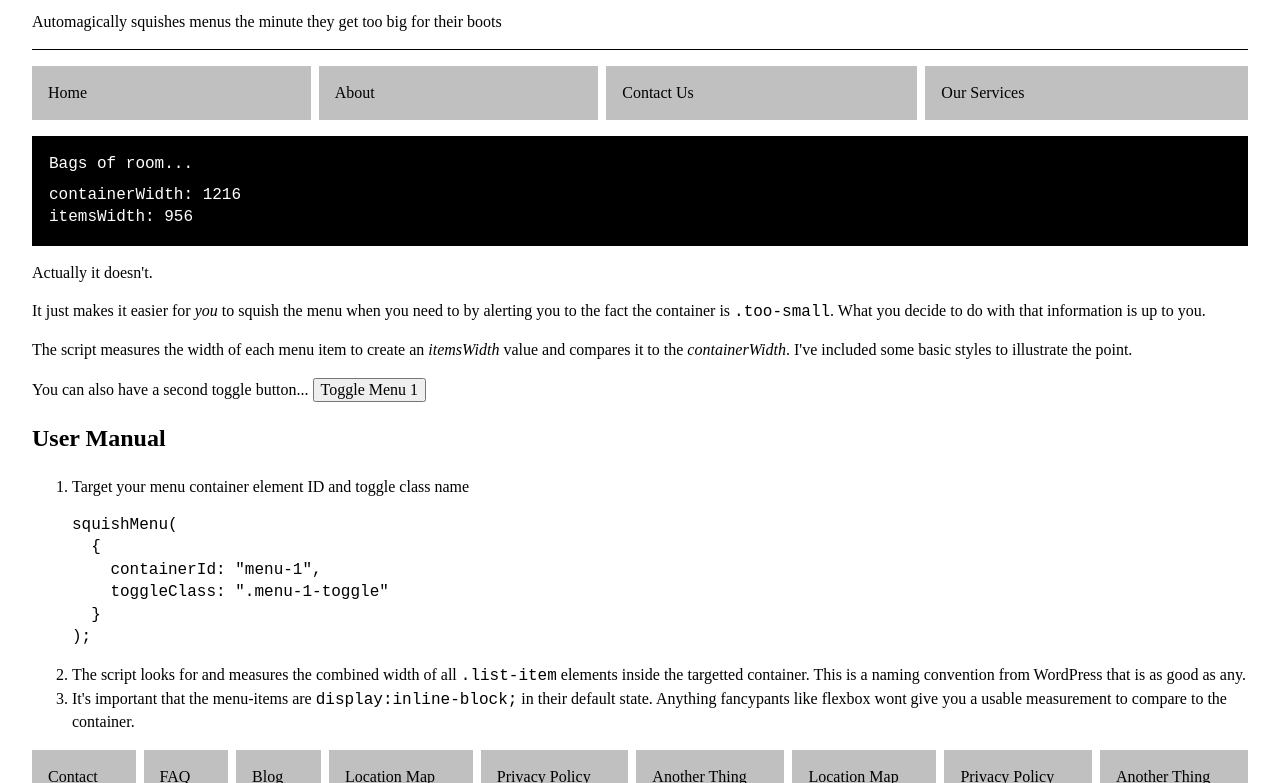
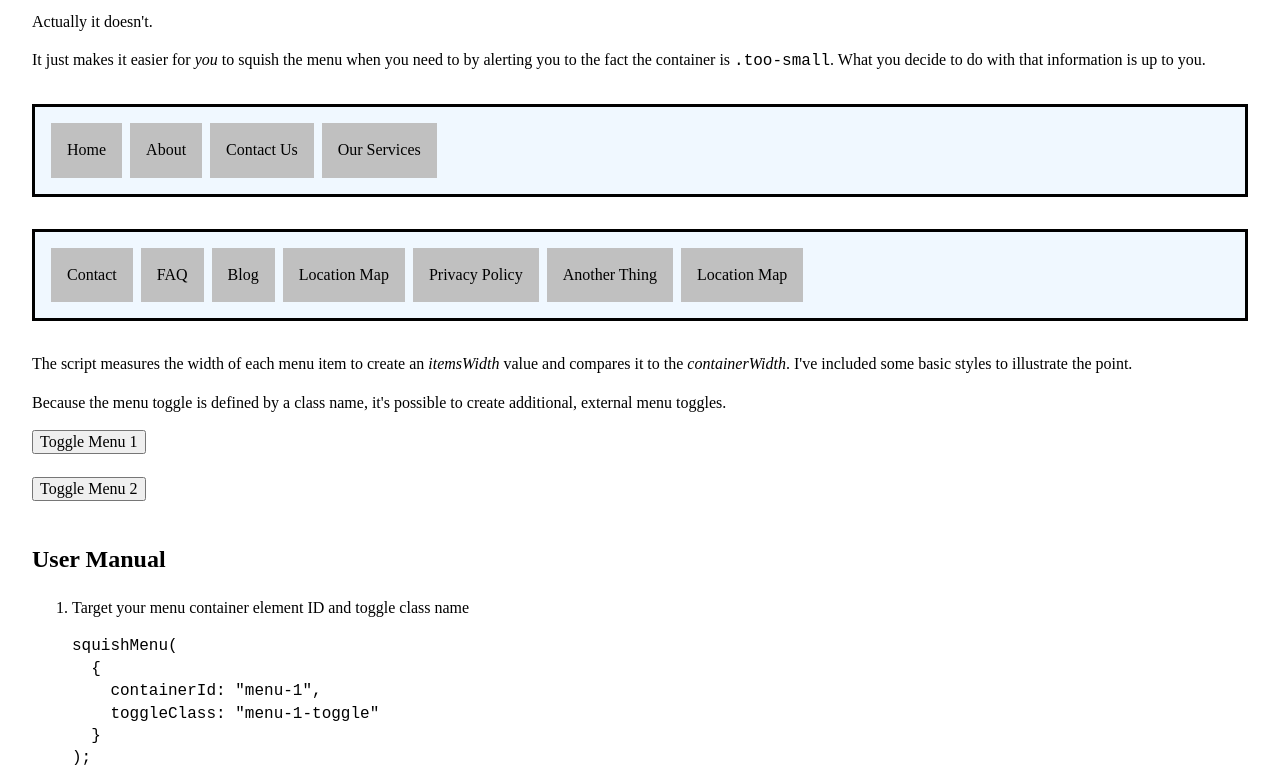
Before and after one commit to TheHeat/squishMenu, a website: page demo/index.html in a window 1280 px wide. Shown: the part 109-892 px from the top of the page. Drawn offline with nearby package versions, Linux system fonts and the light colour scheme.

Commit message:
better error handling

```diff
--- a/demo/demo.css
+++ b/demo/demo.css
@@ -1,11 +1,16 @@
-.menu-link, .menu-item a, .menu-toggle {
+.menu-link,
+.menu-item a,
+.menu-toggle {
   text-decoration: none;
   color: black;
   display: block;
+  min-width: min-content;
   padding: 1em;
   background: silver;
 }
-.menu-link:hover, .menu-item a:hover, .menu-toggle:hover {
+.menu-link:hover,
+.menu-item a:hover,
+.menu-toggle:hover {
   background: #a7a7a7;
 }
 
@@ -13,27 +18,12 @@ nav .menu {
   list-style: none;
   margin: 0;
   padding: 0;
-  display: -webkit-box;
-  display: -webkit-flex;
-  display: -ms-flexbox;
   display: flex;
   width: 100%;
 }
 
-.menu-item {
-  -webkit-flex-shrink: 0;
-      -ms-flex-negative: 0;
-          flex-shrink: 0;
-}
 .menu-item + .menu-item {
   margin-left: 0.5em;
-}
-
-.squish-ready .menu-item {
-  -webkit-box-flex: 1;
-  -webkit-flex-grow: 1;
-      -ms-flex-positive: 1;
-          flex-grow: 1;
 }
 
 .menu-toggle {
@@ -46,15 +36,10 @@ nav .menu {
 }
 
 .too-small ul {
-  -webkit-box-orient: vertical;
-  -webkit-box-direction: normal;
-  -webkit-flex-direction: column;
-      -ms-flex-direction: column;
-          flex-direction: column;
+  flex-direction: column;
   max-height: 0;
   overflow: hidden;
-  -webkit-transition: 0.5s;
-          transition: 0.5s;
+  transition: 0.5s;
 }
 
 .too-small .menu-item {
@@ -64,7 +49,7 @@ nav .menu {
 .too-small.is-open ul {
   max-height: 60em;
   -webkit-transition: 1s;
-          transition: 1s;
+  transition: 1s;
 }
 
 body {
@@ -93,11 +78,18 @@ header {
 .too-small + .report {
   background: red;
   -webkit-animation: alert 0.5s infinite;
-          animation: alert 0.5s infinite;
+  animation: alert 0.5s infinite;
   border: solid thin red;
 }
 .too-small + .report:before {
   content: "TOO SMALL!";
+}
+
+.menu-container {
+  border: solid;
+  margin: 2rem 0;
+  padding: 1rem;
+  background-color: aliceblue;
 }
 
 @-webkit-keyframes alert {
--- a/demo/demo.js
+++ b/demo/demo.js
@@ -1,26 +1,38 @@
-getItemsWidth = (container, callback) => {
-  var sum = 0;
+const getItemsWidth = (container, callback) => {
+  let sum = 0;
 
-  container.querySelectorAll(".menu-item").forEach(item => {
+  const items = container.querySelectorAll(".menu-item");
+
+  if (items.length > 0) {
+    items.forEach(item => {
       sum += item.offsetWidth;
     });
+  } else {
+    console.error("No .menu-items found in the container");
+  }
 
   typeof callback === "function" && callback();
   return sum;
 };
 
-squishMenu = options => {
+// squishMenu
+const squishMenu = options => {
   const container = document.getElementById(options.containerId);
 
-  itemsWidth = getItemsWidth(container, () => {
+  if (container === undefined) {
+    console.error("containerId is undefined");
+  } else if (container === null) {
+    console.error("containerId is not available");
+  } else {
+    const itemsWidth = getItemsWidth(container, () => {
       // After we've calculated the width of all the .menu-items
       // add class .squish-ready to the container
       container.classList.add("squish-ready");
     });
 
-  // Set appropriate
+    // Set appropriate classes
     function setStates() {
-    containerWidth = container.offsetWidth;
+      const containerWidth = container.offsetWidth;
 
       if (itemsWidth <= containerWidth) {
         container.classList.remove("too-small");
@@ -36,30 +48,22 @@ squishMenu = options => {
 
     window.addEventListener("resize", setStates);
 
+    const toggles = document.getElementsByClassName(options.toggleClass);
+
+    if (toggles.length > 0) {
       // Click the .menu-toggle to open the menu. Obvs.
-  document.querySelectorAll(options.toggleClass).forEach(item =>
+      document.querySelectorAll("." + options.toggleClass).forEach(item =>
         item.addEventListener("click", () => {
           container.classList.toggle("is-open");
         })
       );
+    } else {
+      console.error("No toggleClass found or toggleClass is undefined");
+    }
+  }
 };
 
-// Demo only
-let containerWidth;
-let itemsWidth;
-
-const reportWidths = () => {
-  document.querySelector("#container-width").textContent = containerWidth;
-  document.querySelector("#items-width").textContent = itemsWidth;
-};
-
-// Demo only
-window.onresize = reportWidths;
-
 document.addEventListener("DOMContentLoaded", () => {
-  squishMenu({ containerId: "menu-1", toggleClass: ".menu-1-toggle" });
-  squishMenu({ containerId: "menu-2", toggleClass: ".menu-2-toggle" });
-
-  /// Demo only
-  reportWidths();
+  squishMenu({ containerId: "menu-1", toggleClass: "menu-1-toggle" });
+  squishMenu({ containerId: "menu-2", toggleClass: "menu-2-toggle" });
 });
--- a/demo/index.html
+++ b/demo/index.html
@@ -1,26 +1,31 @@
 <html>
+
 <head>
   <meta charset="UTF-8" />
   <title>squishMenu.js</title>
   <meta name="viewport" content="width=device-width, initial-scale=1" />
 
-    <link
-      rel="stylesheet"
-      href="https://cdnjs.cloudflare.com/ajax/libs/normalize/3.0.3/normalize.min.css"
-    />
+  <link rel="stylesheet" href="https://cdnjs.cloudflare.com/ajax/libs/normalize/3.0.3/normalize.min.css" />
   <link rel="stylesheet" href="demo.css" />
 
   <script src="demo.js"></script>
 </head>
+
 <body>
-    <header>
-      <h1>squishMenu.js</h1>
+
+  <h1>squishMenu.js automagically squishes menus the minute they get too big for their boots</h1>
+  <p>Actually it doesn't.</p>
   <p>
-        Automagically squishes menus the minute they get too big for their boots
+    It just makes it easier for <em>you</em> to squish the menu when you need to by alerting you to the fact the
+    container
+    is <code>.too-small</code>. What you decide to do with that information is up to you.
   </p>
-    </header>
+
+
+
+  <div class="menu-container">
     <nav id="menu-1">
-      <span class="menu-1-toggle menu-toggle">Menu</span>
+      <span class="menu-1-toggle menu-toggle">Menu 1</span>
       <ul class="menu">
         <li class="menu-item"><a href="#">Home</a></li>
         <li class="menu-item"><a href="#">About</a></li>
@@ -28,19 +33,24 @@
         <li class="menu-item"><a href="#">Our Services</a></li>
       </ul>
     </nav>
+  </div>
 
-    <pre class="report">
-containerWidth: <span id="container-width"></span>
-itemsWidth: <span id="items-width"></span>
-</pre>
 
-    <p>Actually it doesn't.</p>
+  <div class="menu-container">
+    <nav id="menu-2">
+      <span class="menu-2-toggle  menu-toggle">Menu 2</span>
+      <ul class="menu">
+        <li class="menu-item"><a href="#">Contact</a></li>
+        <li class="menu-item"><a href="#">FAQ</a></li>
+        <li class="menu-item"><a href="#">Blog</a></li>
+        <li class="menu-item"><a href="#">Location Map</a></li>
+        <li class="menu-item"><a href="#">Privacy Policy</a></li>
+        <li class="menu-item"><a href="#">Another Thing</a></li>
+        <li class="menu-item"><a href="#">Location Map</a></li>
+      </ul>
+    </nav>
+  </div>
 
-    <p>
-      It just makes it easier for <em>you</em> to squish the menu when you need
-      to by alerting you to the fact the container is <code>.too-small</code>.
-      What you decide to do with that information is up to you.
-    </p>
 
   <p>
     The script measures the width of each menu item to create an
@@ -50,10 +60,13 @@ itemsWidth: <span id="items-width"></span>
   </p>
 
   <p>
-      You can also have a second toggle button...
+    Because the menu toggle is defined by a class name, it's possible to create additional, external menu toggles.
+
+  </p>
   <button class="menu-1-toggle">Toggle Menu 1</button>
-    </p>
-
+  <br /><br />
+  <button class="menu-2-toggle">Toggle Menu 2</button>
+  <br /><br />
   <h2>User Manual</h2>
   <ol>
     <li>
@@ -63,11 +76,10 @@ itemsWidth: <span id="items-width"></span>
 squishMenu(
   {
     containerId: "menu-1",
-    toggleClass: ".menu-1-toggle"
+    toggleClass: "menu-1-toggle"
   }
 );
-</pre
-          >
+</pre>
       </code>
     </li>
     <li>
@@ -82,19 +94,7 @@ squishMenu(
       the container.
     </li>
   </ol>
-    <nav id="menu-2">
-      <span class="menu-2-toggle  menu-toggle">Menu</span>
-      <ul class="menu">
-        <li class="menu-item"><a href="#">Contact</a></li>
-        <li class="menu-item"><a href="#">FAQ</a></li>
-        <li class="menu-item"><a href="#">Blog</a></li>
-        <li class="menu-item"><a href="#">Location Map</a></li>
-        <li class="menu-item"><a href="#">Privacy Policy</a></li>
-        <li class="menu-item"><a href="#">Another Thing</a></li>
-        <li class="menu-item"><a href="#">Location Map</a></li>
-        <li class="menu-item"><a href="#">Privacy Policy</a></li>
-        <li class="menu-item"><a href="#">Another Thing</a></li>
-      </ul>
-    </nav>
+
 </body>
+
 </html>
--- a/squish-menu.scss
+++ b/squish-menu.scss
@@ -1,68 +1,66 @@
 // Defines the look of a menu link
-.menu-link{
-  text-decoration:none;
-  color:black;
-  display:block;
-  padding:1em;
-  background:silver;
-  &:hover{
-    background:adjust-lightness(silver, -10);
+.menu-link {
+  text-decoration: none;
+  color: black;
+  display: block;
+  padding: 1em;
+  background: silver;
+  &:hover {
+    background: adjust-lightness(silver, -10);
   }
 }
 
 // Default styles for the nav UL
 nav .menu {
-  list-style:none;
-  margin:0;
-  padding:0;
-  display:flex;
-  width:100%;
+  list-style: none;
+  margin: 0;
+  padding: 0;
+  display: flex;
+  width: 100%;
 }
 
 // Individual menu-items and their nested links
-.menu-item{
-  flex-shrink:0;
-  &+.menu-item{
-    margin-left:0.5em;
+.menu-item {
+  flex: 0;
+  & + .menu-item {
+    margin-left: 0.5em;
   }
-  a{
+  a {
     @extend .menu-link;
   }
 }
 
 .menu-toggle {
   @extend .menu-link;
-  cursor:pointer;
-  display:none;
+  cursor: pointer;
+  display: none;
 }
-
 
 // What goes on when the container is .too-small??
 
 //Show the menu-toggle
 .too-small .menu-toggle {
-  display:block;
+  display: block;
 }
 
 // stack the menu-items with flex-direction
 // and collapse the list
 .too-small ul {
-  flex-direction:column;
-  max-height:0;
-  overflow:hidden;
+  flex-direction: column;
+  max-height: 0;
+  overflow: hidden;
   transition: 0.5s;
 }
 
 // Remove margins
-.too-small .menu-item{
-  margin:0;
+.too-small .menu-item {
+  margin: 0;
 }
-
 
 // Then we do this when the menu .is-open...
 
 // allow the menu to grow to a max-height (this allows the CSS animation to work)
 .too-small.is-open ul {
-  max-height:60em;
+  max-height: 60em;
   transition: 1s;
 }
```
Also changed, not shown: dist/getItemsWidth.js, dist/squishMenu.js. Lines whose indentation alone changed are shown as unchanged.
